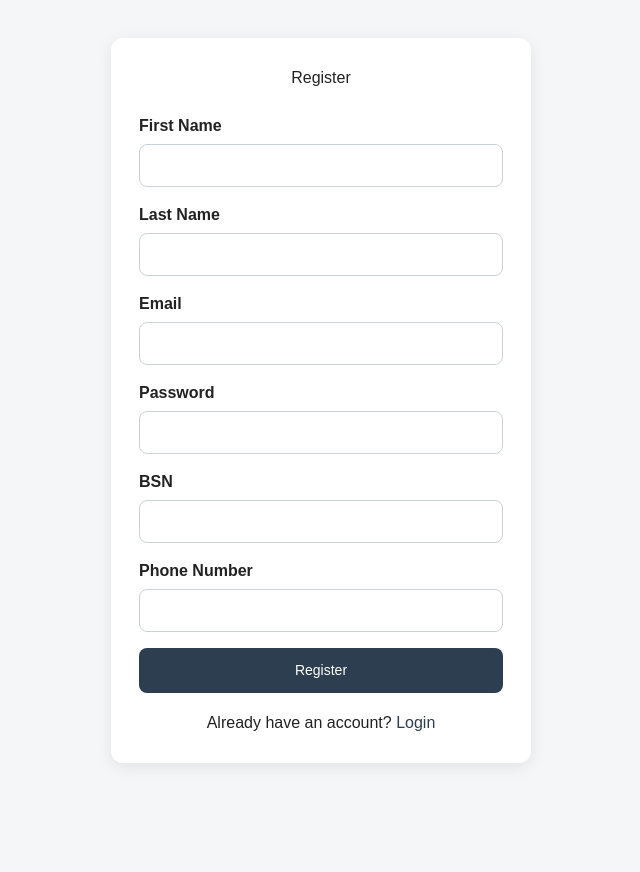
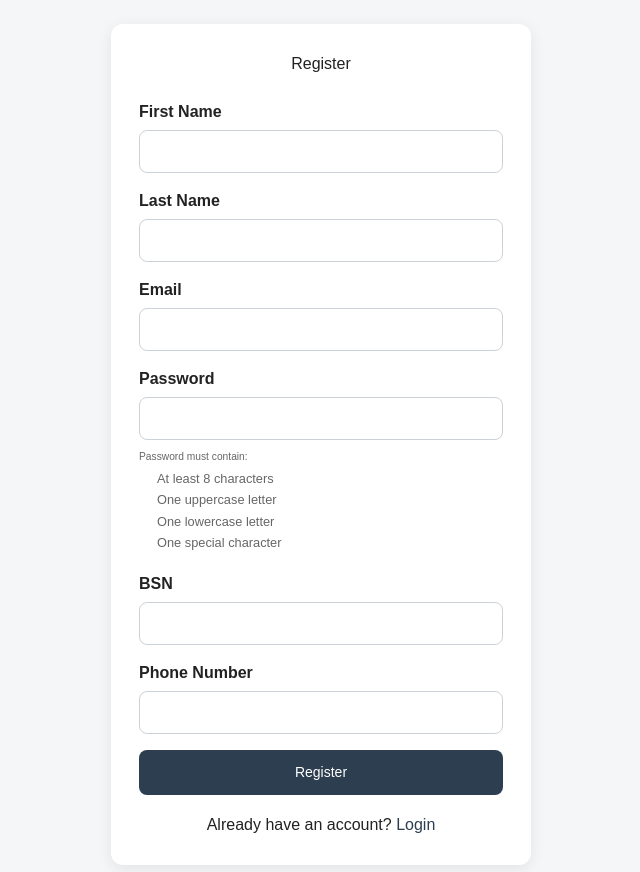
Before and after one commit to dziublykz-student/banking_app_frontend, a Vue app: page /register in a window 1280 px wide. Shown: the top 872 px of the page, without its empty margins (319-959 px from the left). Before the commit the page ends 800 px from the top, so only its background shows below. Built offline with nearby package versions, Linux system fonts and the light colour scheme.

Commit message:
password inquiries

```diff
--- a/src/assets/main.css
+++ b/src/assets/main.css
@@ -92,3 +92,22 @@ button:hover {
   margin-top: 18px;
   text-align: center;
 }
+
+.password-rules {
+  margin-top: 6px;
+  font-size: 0.8rem;
+  color: #666;
+}
+
+.password-rules ul {
+  padding-left: 18px;
+  margin: 4px 0;
+}
+
+.password-rules li {
+  margin-bottom: 2px;
+}
+
+.valid {
+  color: green;
+}
--- a/src/views/RegisterView.vue
+++ b/src/views/RegisterView.vue
@@ -22,6 +22,15 @@
         <div class="form-group">
           <label for="password">Password</label>
           <input id="password" v-model="form.password" type="password" required />
+          <div class="password-rules">
+          <small>Password must contain:</small>
+          <ul>
+            <li :class="{ valid: isValidLength }">At least 8 characters</li>
+            <li :class="{ valid: hasUpper }">One uppercase letter</li>
+            <li :class="{ valid: hasLower }">One lowercase letter</li>
+            <li :class="{ valid: hasSpecial }">One special character</li>
+          </ul>
+        </div>
         </div>
 
         <div class="form-group">
@@ -49,7 +58,7 @@
 </template>
 
 <script setup>
-import { reactive, ref } from 'vue'
+import { reactive, ref, computed } from 'vue'
 
 const form = reactive({
   firstName: '',
@@ -59,6 +68,12 @@ const form = reactive({
   bsn: '',
   phoneNumber: ''
 })
+
+// Password validation rules, turns green when valid
+const isValidLength = computed(() => form.password.length >= 8)
+const hasUpper = computed(() => /[A-Z]/.test(form.password))
+const hasLower = computed(() => /[a-z]/.test(form.password))
+const hasSpecial = computed(() => /[!@#$%^&*()]/.test(form.password))
 
 const message = ref('')
 const error = ref('')
```
